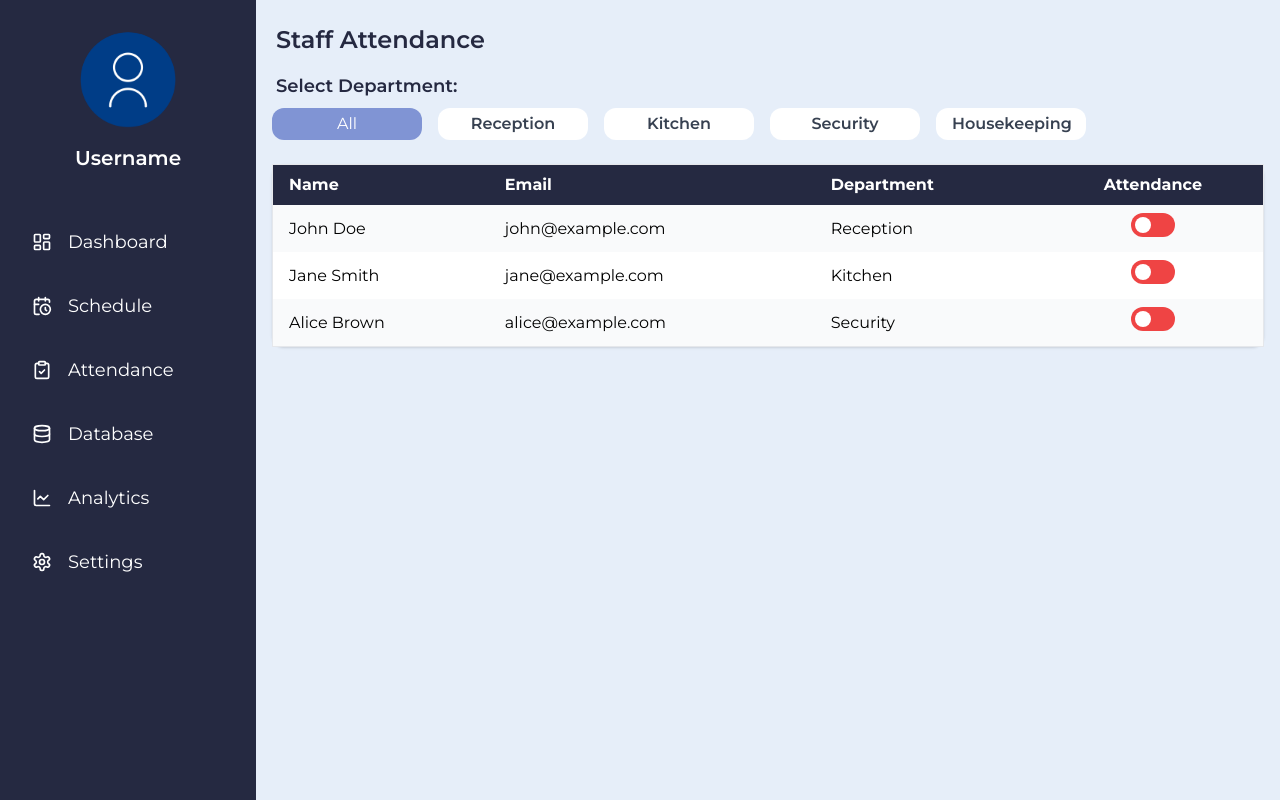
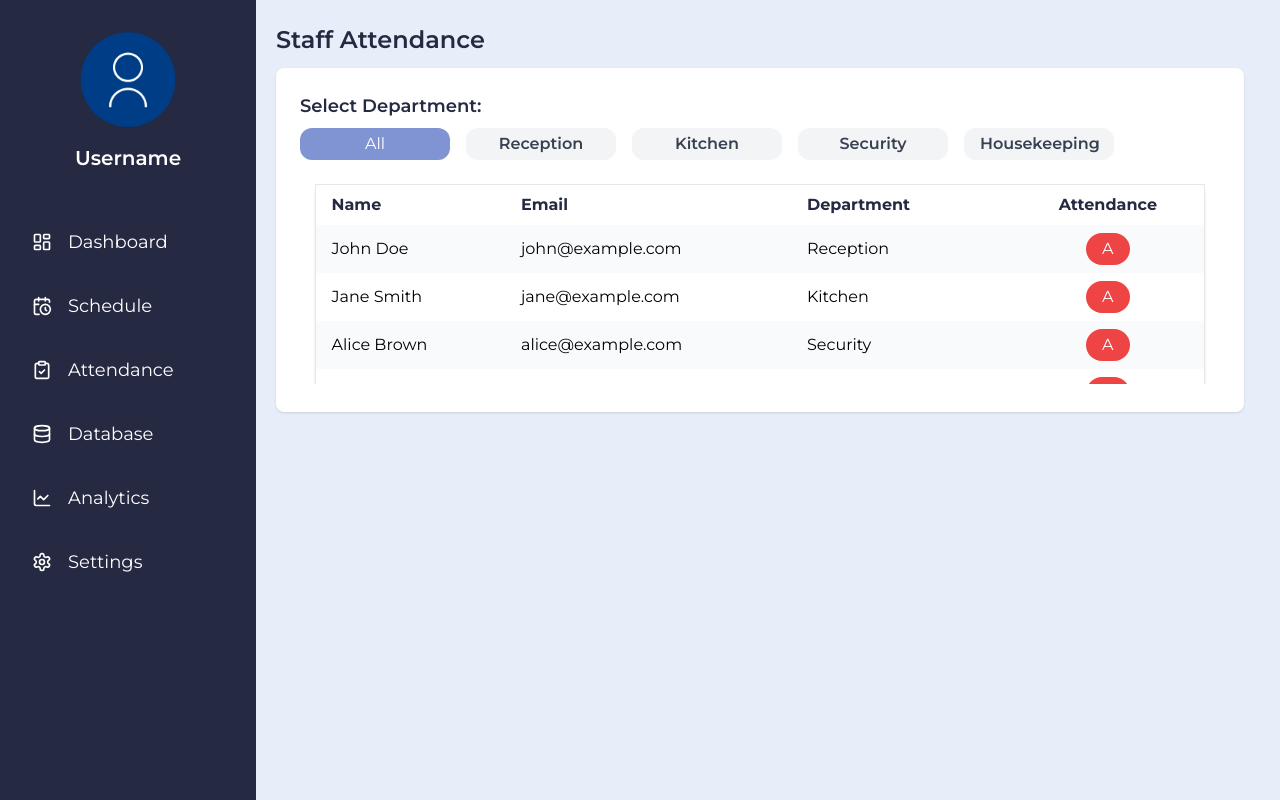
Before and after one commit to Kartikayy007/HotelCrewFrontend, a React (Vite) app: page / in a window 1280 px wide. Both pictures are taken after a click on the button "Attendance". Built offline with nearby package versions, Linux system fonts and the light colour scheme.

Commit message:
attendance layout improved and present button changed

```diff
--- a/src/components/Manager/MAttendance.jsx
+++ b/src/components/Manager/MAttendance.jsx
@@ -10,6 +10,8 @@ const MAttendance = () => {
     { id: 1, name: "John Doe", email: "john@example.com", department: "Reception" },
     { id: 2, name: "Jane Smith", email: "jane@example.com", department: "Kitchen" },
     { id: 3, name: "Alice Brown", email: "alice@example.com", department: "Security" },
+    { id: 4, name: "Alice Brown", email: "alice@example.com", department: "Housekeeping" },
+    // { id: 5, name: "Alice Brown", email: "alice@example.com", department: "Housekeeping" },
   ]);
 
   const handleDepartmentChange = (e) => {
@@ -75,8 +77,10 @@ const MAttendance = () => {
     <section className=" h-screen p-2 mr-4 font-Montserrat">
       <h2 className="text-[#252941] text-2xl pl-3 mt-4 font-semibold">Staff Attendance</h2>
       {/* <div> */}
-      <h2 className="text-[#252941] text-lg pl-3 mt-4 mb-0 font-semibold">Select Department:</h2>
-      <div className="flex mb-4 p-2 flex-wrap gap-4">
+      <div className='flex justify-center mb-3 mt-3 pb-5 px-3'>
+      <div className="bg-white w-full h-auto pb-7  py-2  rounded-lg shadow">
+      <h2 className="text-[#252941] text-lg pl-6 mt-4 mb-0 font-semibold">Select Department:</h2>
+      <div className="flex mb-4 pl-6 p-2 flex-wrap gap-4">
          {/* "All" Button */}
          <button
           key="all"
@@ -94,17 +98,18 @@ const MAttendance = () => {
             className={`px-4 py-1 w-[150px]  rounded-xl border-none ${
               selectedDepartments.includes(dept)
                 ? "bg-[#8094D4] text-white"
-                : "bg-white text-gray-700 font-semibold border border-gray-800"
+                : "bg-gray-100 text-gray-700 font-semibold border border-gray-800"
             }`}
           >
             {dept}
           </button>
         ))}
       </div>
-      <table className="w-full mx-2 overflow-x-scroll px-3 table-auto border border-gray-200 rounded-xl shadow">
+      <div className="overflow-y-auto lg:overflow-x-hidden scrollbar-thin scrollbar-thumb-gray-200 max-h-[200px] mx-2 px-3">
+      <table className="w-[96%] px-3 mx-auto  border border-gray-200 rounded-xl shadow">
         {/* Table Headers */}
         <thead>
-          <tr className="bg-[#252941] text-white">
+          <tr className="bg-white text-[#252941]">
             <th className="px-4 py-2 text-left">Name</th>
             <th className="px-4 py-2 text-left">Email</th>
             <th className="px-4 py-2 text-left">Department</th>
@@ -124,7 +129,7 @@ const MAttendance = () => {
                 <td className="px-4 py-2">{staff.email}</td>
                 <td className="px-4 py-2">{staff.department}</td>
                 <td className="px-4 py-2 text-center">
-                  <label className="relative inline-flex items-center cursor-pointer">
+                  {/* <label className="relative inline-flex items-center cursor-pointer">
                     <input
                       type="checkbox"
                       className="sr-only"
@@ -143,7 +148,15 @@ const MAttendance = () => {
                         staff.present ? "transform translate-x-5" : ""
                       }`}
                     ></span>
-                  </label>
+                  </label> */}
+                  <button
+                          className={`px-4 py-1 rounded-full ${
+                            staff.present ? "bg-green-500 text-white" : "bg-red-500 text-white"
+                          }`}
+                          onClick={() => handleToggleAttendance(staff.id)}
+                        >
+                          {staff.present ? "P" : "A"}
+                        </button>
                 </td>
               </tr>
             ))
@@ -156,6 +169,9 @@ const MAttendance = () => {
           )}
         </tbody>
       </table>
+      </div>
+      </div>
+      </div>
     </section>
   )
 }
```
